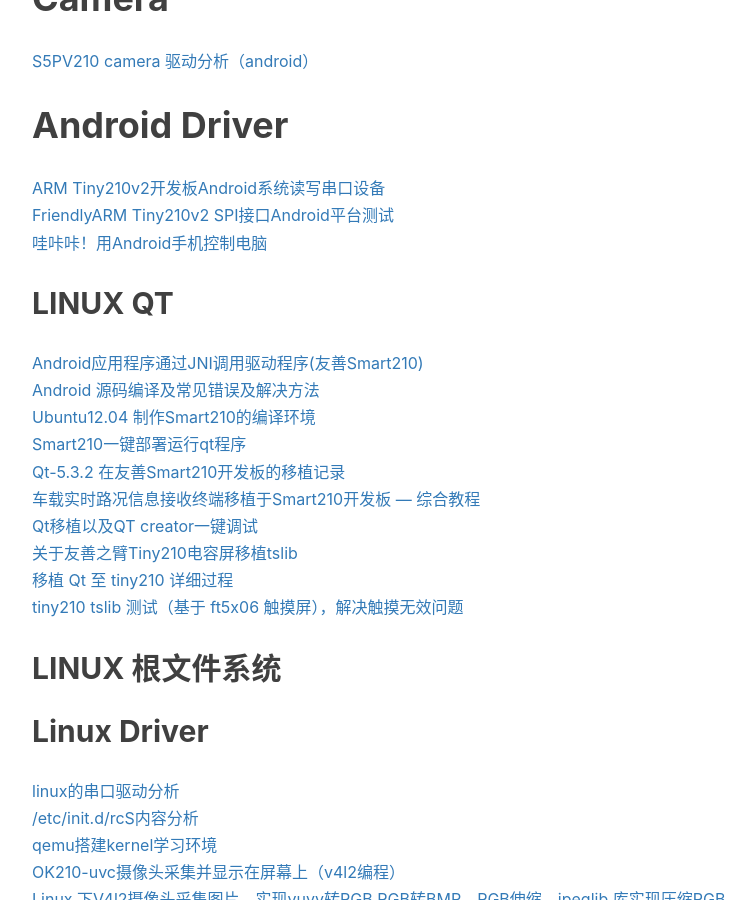
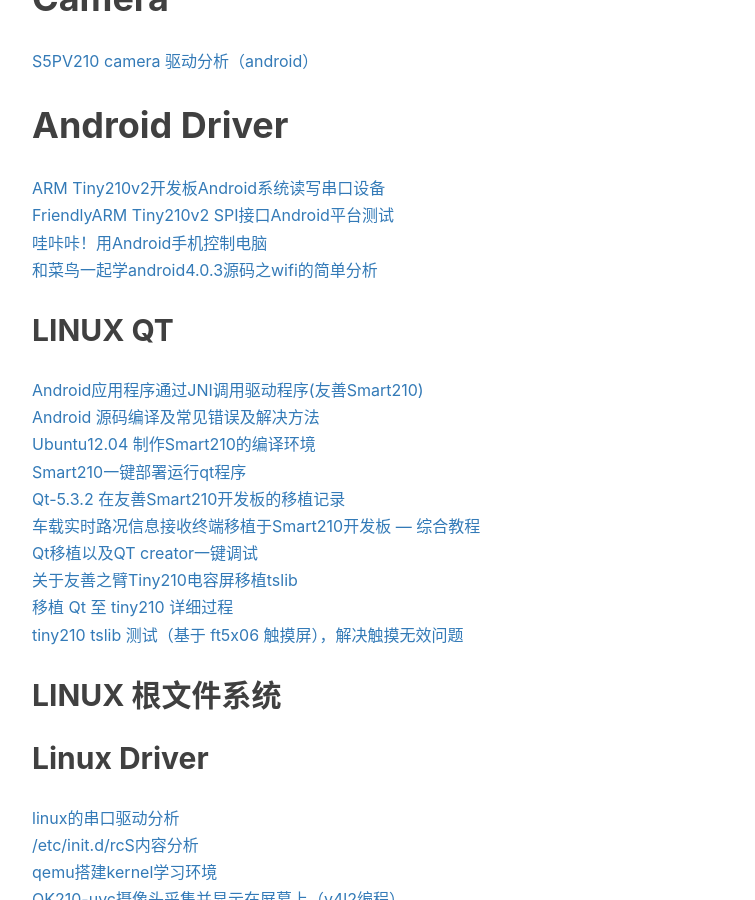
Before and after one commit to gary-robotics/dlward, a Jekyll site: the page built from _posts/2018-07-09-AndroidDriver-2018.markdown, in a window 1280 px wide and 900 px high, scrolled down 956 px. Shown: the whole window, without its empty margins (233-988 px from the left). Built offline with Jekyll 4.4.1, drawn with Linux system fonts in a browser that asks for light colours; nearby versions of some CDN libraries; comment, search, counter and statistics services are not loaded.

Commit message:
Update 2018-07-09-AndroidDriver-2018.markdown

```diff
--- a/_posts/2018-07-09-AndroidDriver-2018.markdown
+++ b/_posts/2018-07-09-AndroidDriver-2018.markdown
@@ -27,6 +27,7 @@
 [ARM Tiny210v2开发板Android系统读写串口设备](https://blog.csdn.net/chenxupro/article/details/12249641)
 [FriendlyARM Tiny210v2 SPI接口Android平台测试](https://blog.csdn.net/chenxupro/article/details/8746544)
 [哇咔咔！用Android手机控制电脑](https://blog.csdn.net/chenxupro/article/details/7225530)
+[和菜鸟一起学android4.0.3源码之wifi的简单分析](https://blog.csdn.net/andrinux/article/details/38418243)
 
 
 ## LINUX QT
```
